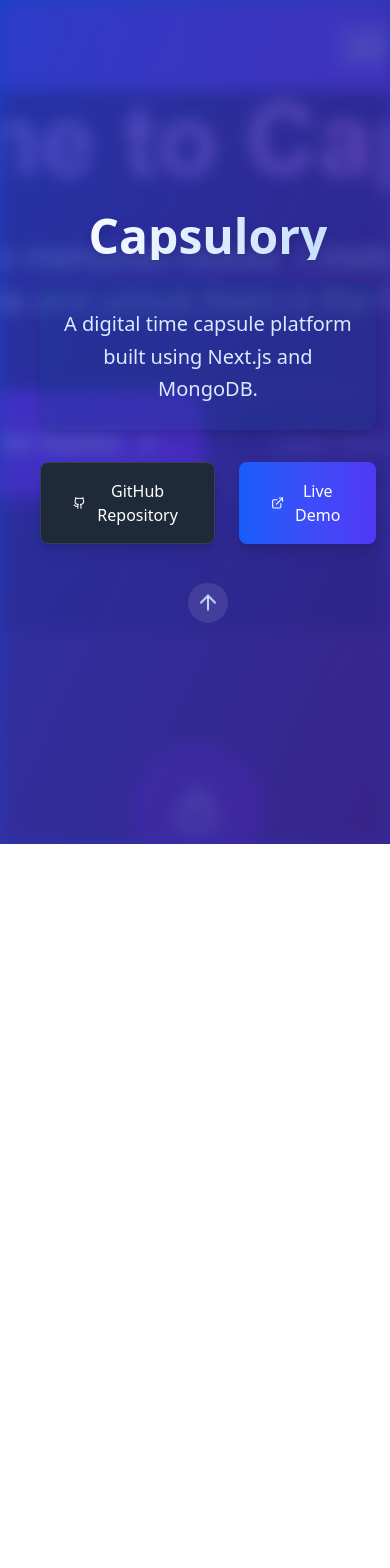
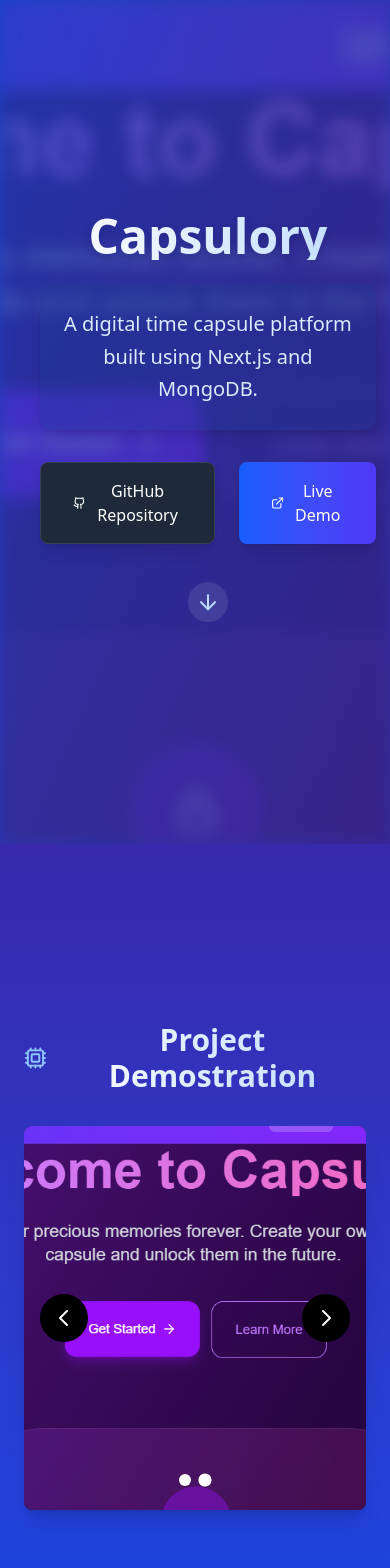
Before and after one commit to charith0901/Team-portfolio, a React (Vite) app: page /project/Capsulory in a window 390 px wide. Shown: the top 1568 px of the page. Built offline with nearby package versions, Linux system fonts and the light colour scheme.

Commit message:
added demostration images

```diff
--- a/src/components/innerComponenets/ProjectView.jsx
+++ b/src/components/innerComponenets/ProjectView.jsx
@@ -1,10 +1,11 @@
 import React, { useEffect, useRef } from "react";
-import { useParams, Link } from "react-router-dom";
+import { useParams, Link, href } from "react-router-dom";
 import { teamMembers, projects } from "../../data/Data";
 import { gsap } from "gsap";
 import { ScrollTrigger } from "gsap/ScrollTrigger";
 import { useGSAP } from "@gsap/react";
 import { Github, ExternalLink, ArrowLeft, Code, Layers, Cpu } from "lucide-react";
+import ParallaxCarousel from "./projectComponents/ParallaxCarousel";
 
 // Register ScrollTrigger plugin
 gsap.registerPlugin(ScrollTrigger);
@@ -87,13 +88,13 @@ const ProjectView = () => {
     <>
       {/*meta data*/}
       <title>{project.title}</title>
-    <meta name="title" content={project.title}/>
-    <meta name="description" content={`Infomation of ${project.title} project`}/>
+      <meta name="title" content={project.title} />
+      <meta name="description" content={`Infomation of ${project.title} project`} />
       <meta name="keywords" content={`computer science , software engineering ,data science ,team ,projects ,DataDragons ${project.title}
-    ${project.languages && project.languages>0 && project.languages.join(" , ")}
-    `}/>
-    <meta name="author" content="datadragons team"/>
-    <meta name="robots" content="index, follow"/>
+    ${project.languages && project.languages > 0 && project.languages.join(" , ")}
+    `} />
+      <meta name="author" content="datadragons team" />
+      <meta name="robots" content="index, follow" />
 
 
       <div className="flex flex-col min-h-screen bg-gradient-to-br from-gray-50 to-blue-50">
@@ -142,13 +143,35 @@ const ProjectView = () => {
               </a>
             </div>
 
-          <div className="mt-12 animate-bounce">
-            <div className="w-10 h-10 mx-auto bg-white/10 rounded-full flex items-center justify-center">
-              <ArrowLeft className="transform rotate-90 text-blue-200" />
+            <div className="mt-12 animate-bounce"
+            >
+              <button onClick={() => {
+                const section = document.getElementById("demostration");
+                if (section) {
+                  window.scrollTo({ top: section.offsetTop, behavior: "smooth" });
+                }
+              }} className="w-10 h-10 mx-auto bg-white/10 rounded-full flex items-center justify-center">
+                <ArrowLeft className="transform rotate-270 text-blue-200" />
+              </button>
             </div>
           </div>
         </div>
+        <section id="demostration">
+          {project.demostrationImages && (
+          <div
+            className="min-h-screen flex flex-col justify-center items-center bg-gradient-to-b from-indigo-800 to-blue-700 p-6 md:p-12 text-white"
+          >
+            <div className="max-w-4xl w-full text-center">
+
+              <h2 className="text-3xl font-bold mb-8 inline-flex items-center bg-clip-text text-transparent bg-gradient-to-r from-white to-blue-200">
+                <Cpu className="mr-3 text-blue-300" />
+                Project Demostration
+              </h2>
+              <ParallaxCarousel demostrationImages={project.demostrationImages} />
             </div>
+          </div>
+          )}
+        </section>
 
         {/* Project Details */}
         <div
--- /dev/null
+++ b/src/components/innerComponenets/projectComponents/ParallaxCarousel.jsx
@@ -0,0 +1,103 @@
+import React, { useState, useEffect } from 'react';
+
+const ParallaxCarousel = ({demostrationImages}) => {
+  const [currentSlide, setCurrentSlide] = useState(0);
+  const [isTransitioning, setIsTransitioning] = useState(false);
+  // Auto-rotate slides
+  useEffect(() => {
+    const interval = setInterval(() => {
+      if (!isTransitioning) {
+        goToNextSlide();
+      }
+    }, 5000);
+
+    return () => clearInterval(interval);
+  }, [currentSlide, isTransitioning]);
+
+  const goToSlide = (index) => {
+    if (index === currentSlide || isTransitioning) return;
+
+    setIsTransitioning(true);
+    setCurrentSlide(index);
+
+    // Reset transition state after animation completes
+    setTimeout(() => {
+      setIsTransitioning(false);
+    }, 600);
+  };
+
+  const goToNextSlide = () => {
+    goToSlide((currentSlide + 1) % demostrationImages.length);
+  };
+
+  const goToPrevSlide = () => {
+    goToSlide((currentSlide - 1 + demostrationImages.length) % demostrationImages.length);
+  };
+
+  return (
+    <div className="relative w-full h-96 overflow-hidden rounded-lg shadow-xl bg-gray-900">
+      {/* Main carousel */}
+      <div className="relative w-full h-full">
+        {demostrationImages?.map((image,index) => (
+          <div
+            key={index}
+            className={`absolute w-full h-full transition-all duration-500 ease-in-out ${
+              index === currentSlide
+                ? "opacity-100 z-10"
+                : "opacity-0 z-0"
+            }`}
+          >
+            {/* Parallax background image with animation */}
+            <div
+              className="absolute w-full h-full bg-cover bg-center transform scale-110 transition-transform duration-700"
+              style={{
+                backgroundImage: `url(${image})`,
+                backgroundPosition: 'center',
+                transform: index === currentSlide ? "scale(1.05)" : "scale(1.15)"
+              }}
+            />
+          </div>
+        ))}
+      </div>
+
+      {/* Navigation arrows */}
+      <button
+        onClick={goToPrevSlide}
+        className="absolute left-4 top-1/2 -translate-y-1/2 z-20 bg-black bg-opacity-30 hover:bg-opacity-50 text-white p-3 rounded-full transition-all"
+        disabled={isTransitioning}
+      >
+        <svg xmlns="http://www.w3.org/2000/svg" fill="none" viewBox="0 0 24 24" stroke="currentColor" className="w-6 h-6">
+          <path strokeLinecap="round" strokeLinejoin="round" strokeWidth={2} d="M15 19l-7-7 7-7" />
+        </svg>
+      </button>
+
+      <button
+        onClick={goToNextSlide}
+        className="absolute right-4 top-1/2 -translate-y-1/2 z-20 bg-black bg-opacity-30 hover:bg-opacity-50 text-white p-3 rounded-full transition-all"
+        disabled={isTransitioning}
+      >
+        <svg xmlns="http://www.w3.org/2000/svg" fill="none" viewBox="0 0 24 24" stroke="currentColor" className="w-6 h-6">
+          <path strokeLinecap="round" strokeLinejoin="round" strokeWidth={2} d="M9 5l7 7-7 7" />
+        </svg>
+      </button>
+
+      {/* Dots indicator */}
+      <div className="absolute bottom-6 left-1/2 transform -translate-x-1/2 z-20 flex space-x-2">
+        {demostrationImages.map((_, index) => (
+          <button
+            key={index}
+            onClick={() => goToSlide(index)}
+            className={`w-3 h-3 rounded-full transition-all ${
+              index === currentSlide
+                ? "bg-white scale-110"
+                : "bg-white bg-opacity-50 hover:bg-opacity-75"
+            }`}
+            aria-label={`Go to slide ${index + 1}`}
+          />
+        ))}
+      </div>
+    </div>
+  );
+};
+
+export default ParallaxCarousel;
--- a/src/data/Data.jsx
+++ b/src/data/Data.jsx
@@ -17,7 +17,7 @@ export const teamMembers = [
     ],
     experienceLevel: "Intermediate",
     education: [
-      { college: "University (Ongoing)", year: "Expected Graduation Year" },
+      { college: "University (Ongoing)", year: "Expected Graduation Year:2026" },
     ],
     certifications: [],
     yearsOfExperience: 0,
@@ -76,6 +76,7 @@ export const teamMembers = [
     roles: ["Full Stack Developer"],
     image: "/images/gimhana/mem_gimhana.jpg",
     coverImage: "/images/gimhana/cover_gimhana.jpg",
+    resume : "",
     bio: "Computer Science undergraduate at the University of Ruhuna skilled in full-stack development and database management. Passionate about creating efficient solutions and eager to gain industry experience through an internship.",
     location: "Sri Lanka",
     skills: [
@@ -88,7 +89,7 @@ export const teamMembers = [
     ],
     experienceLevel: "Intermediate",
     education: [
-      { college: "University (Ongoing)", year: "Expected Graduation Year" },
+      { college: "University (Ongoing)", year: "Expected Graduation Year:2026" },
     ],
     certifications: [],
     yearsOfExperience: 0,
@@ -179,6 +180,7 @@ export const teamMembers = [
     roles: ["Full Stack Developer"],
     image: "/images/charith/mem_charith.jpeg",
     coverImage: "/images/charith/cover_charith.jpg",
+    resume: "/documents/charith/resume_charith.pdf",
     bio: "Undergraduate Computer Science student passionate about software development, web applications, and emerging technologies.",
     location: "Sri Lanka",
     skills: [
@@ -199,15 +201,14 @@ export const teamMembers = [
     availability: "Part-time",
     interests: ["Machine Learning", "Open Source", "Web Development"],
     favoriteTech: "React & Spring Boot",
-    phone: "+94 XXX XXX XXXX",
+    phone: "+94 769823545",
     awards: [],
     social: {
       github: "https://github.com/charith0901",
       linkedin: "https://linkedin.com/in/charith_dev",
-      email: "charith@example.com",
+      email: "charithjayasankha@gmail.com",
     },
     projects: [
-      {},
       // {
       //   title: "TouriPearl",
       //   description: "A tourism platform for booking guides with real-time availability tracking, payments, and reservations.",
@@ -233,6 +234,7 @@ export const teamMembers = [
         description:
           "A digital time capsule platform built using Next.js and MongoDB.",
         image: "/images/charith/capsulory.png",
+        demostrationImages:["/images/charith/capsulory.png","/images/charith/capsulory.png"],
         tags: ["Next.js", "MongoDB"],
         link: {
           github: "https://github.com/charith0901/Capsulory",
@@ -307,12 +309,12 @@ export const teamMembers = [
 
 // src/data/projectData.js
 export const projects = [
-  {},
   {
     title: "Ruhuna ScheduleEase",
     description:
       "Manage your academic schedule efficiently with our user-friendly platform. Create, update, and view your schedules seamlessly.",
     image: "/images/projects/scheduleEase/welcome_background.jpg",
+    demostrationImages:["",""],
     tags: ["Laravel", "Inertia.js", "Node.js", "React", "MySQL"],
     link: {
       github: "https://github.com/gimhanadeshan/Group-Project-CSC2233",
```
Lines whose indentation alone changed are shown as unchanged.
